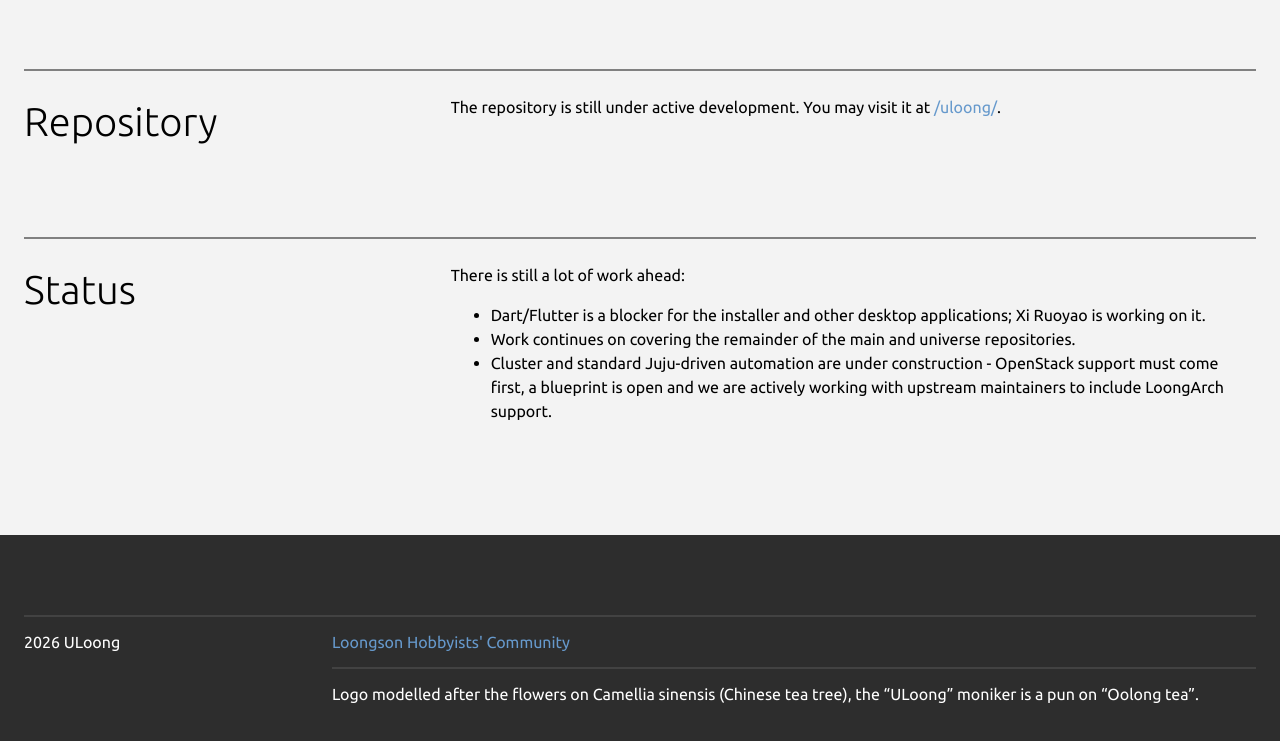
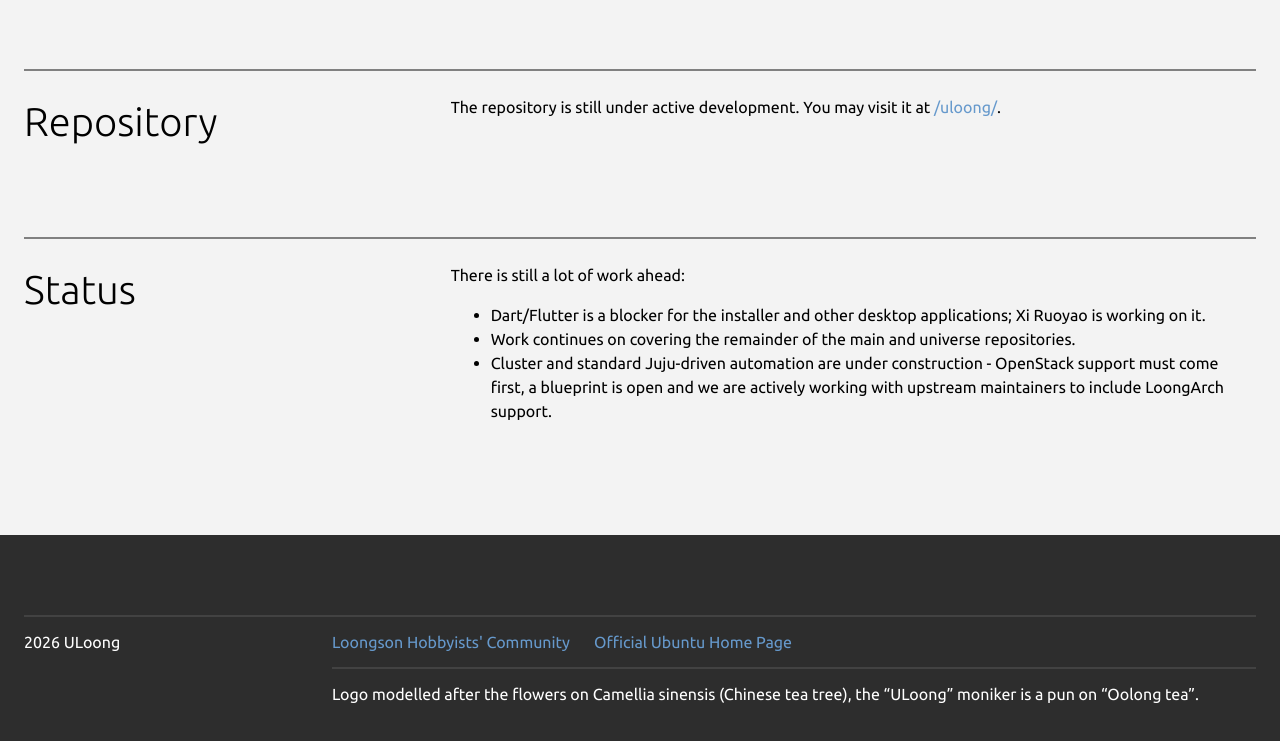
Before and after one commit to uloong-community/website, a plain HTML site: page index.html in a window 1280 px wide. Shown: the part 614-1355 px from the top of the page. Drawn offline with Linux system fonts and the light colour scheme.

Commit message:
feat: add official Ubuntu home page link to footer

```diff
--- a/index.html
+++ b/index.html
@@ -234,6 +234,7 @@
           <div>
             <div class="footer-links">
               <a href="https://loongfans.cn" target="_blank">Loongson Hobbyists' Community</a>
+              <a href="https://ubuntu.com" target="_blank">Official Ubuntu Home Page</a>
             </div>
             <div class="divider"></div>
             <div>
```
